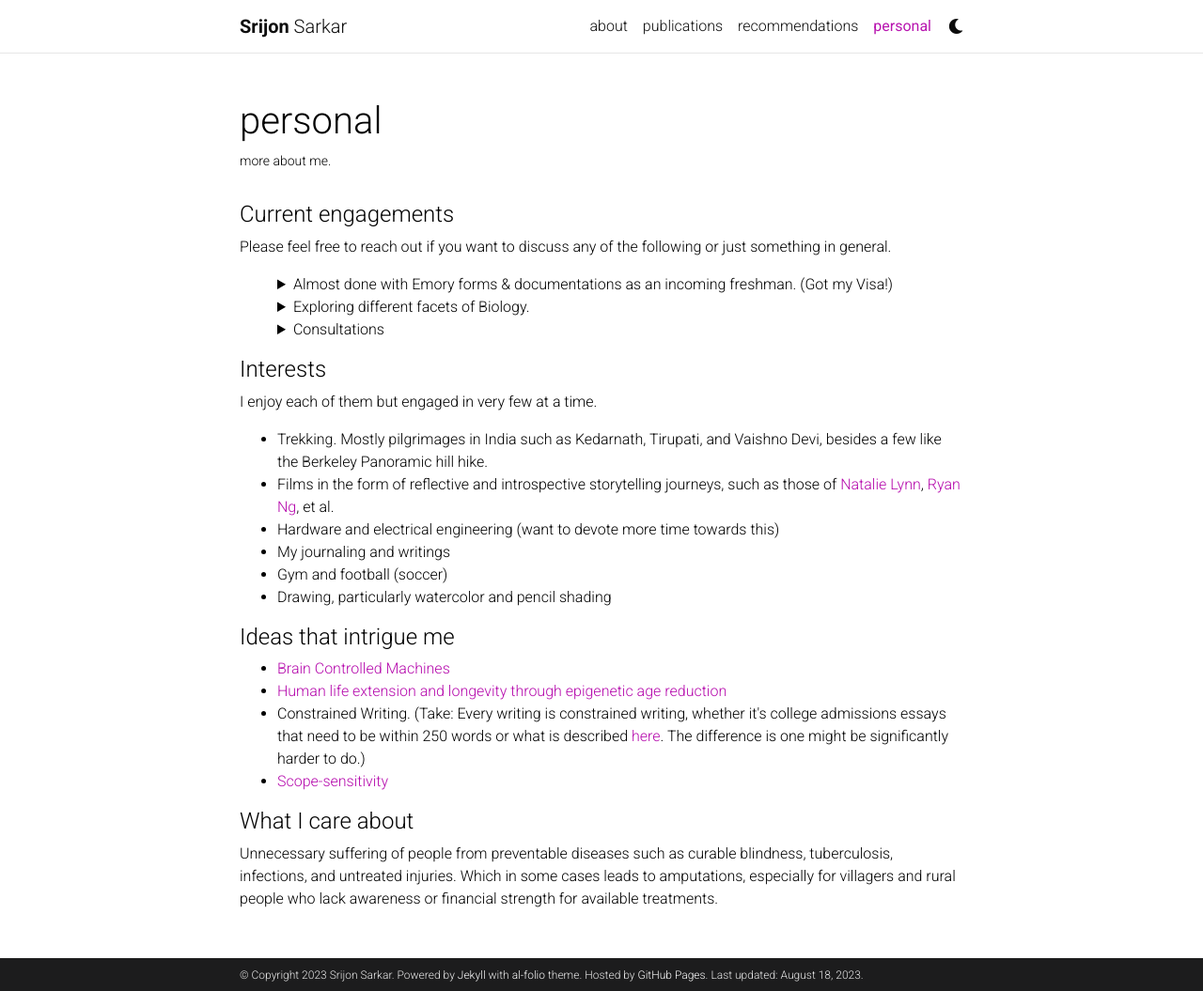
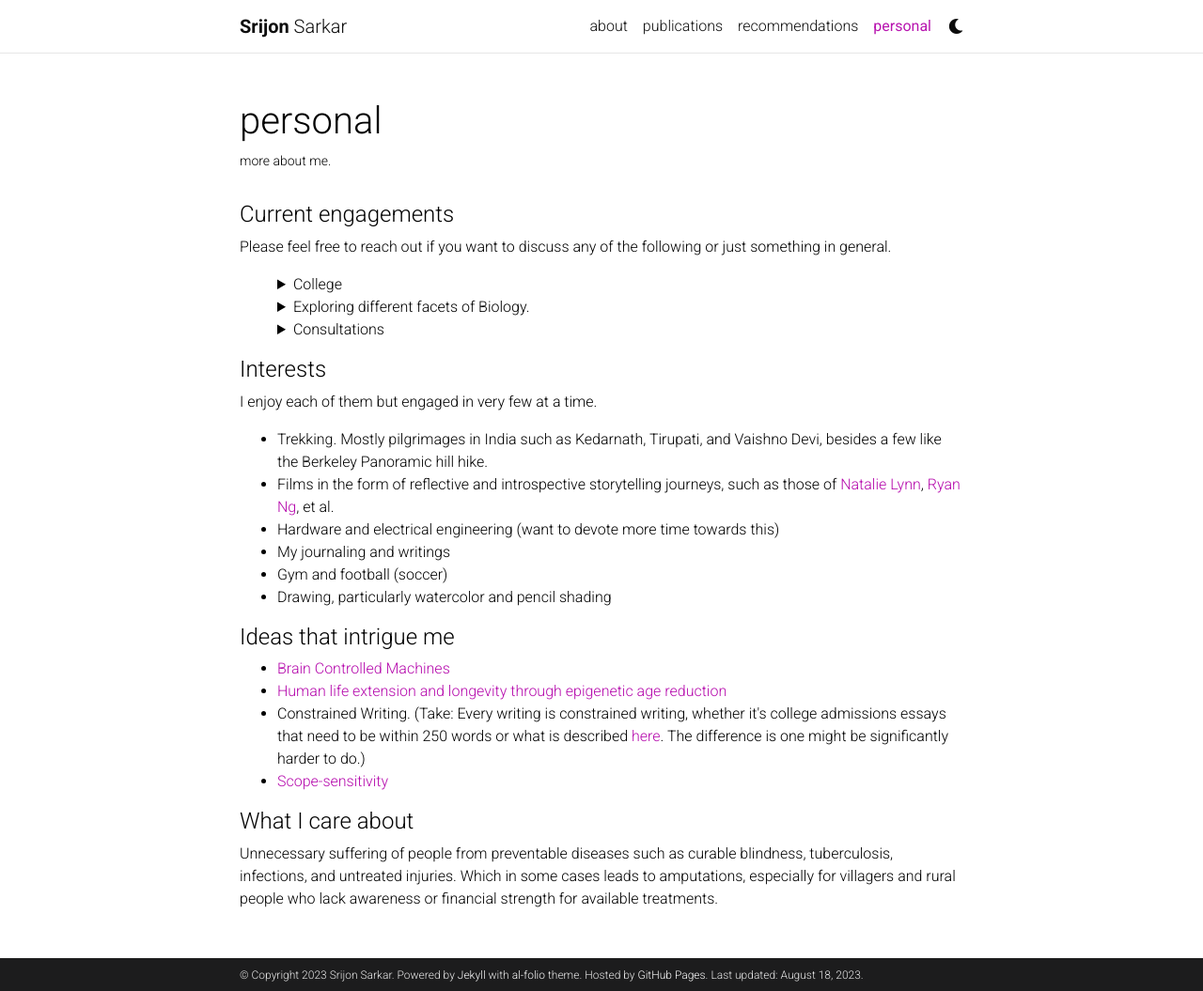
Before and after one commit to sarkarsrijon/sarkarsrijon.github.io, a Jekyll site: the page built from _pages/personal.md, in a window 1280 px wide and 1055 px high. Shown: the whole window at 94% size. Built offline with Jekyll 4.4.1, drawn with Linux system fonts in a browser that asks for light colours; comment, search, counter and statistics services are not loaded; a style sheet for code colours, icons or effects is not loaded.

Commit message:
Update personal.md

```diff
--- a/_pages/personal.md
+++ b/_pages/personal.md
@@ -13,9 +13,10 @@ Please feel free to reach out if you want to discuss any of the following or jus
 
 <ul>
 <details>
-  <summary> Almost done with Emory forms & documentations as an incoming freshman. (Got my Visa!) </summary>
-  Handling numerous miscellaneous tasks and getting back to studying.
+  <summary> College </summary>
+Linear Algebra, Microecon, Physics lab, and some orientation courses!
 </details>
+
 
 <details>
   <summary> Exploring different facets of Biology. </summary>
```
